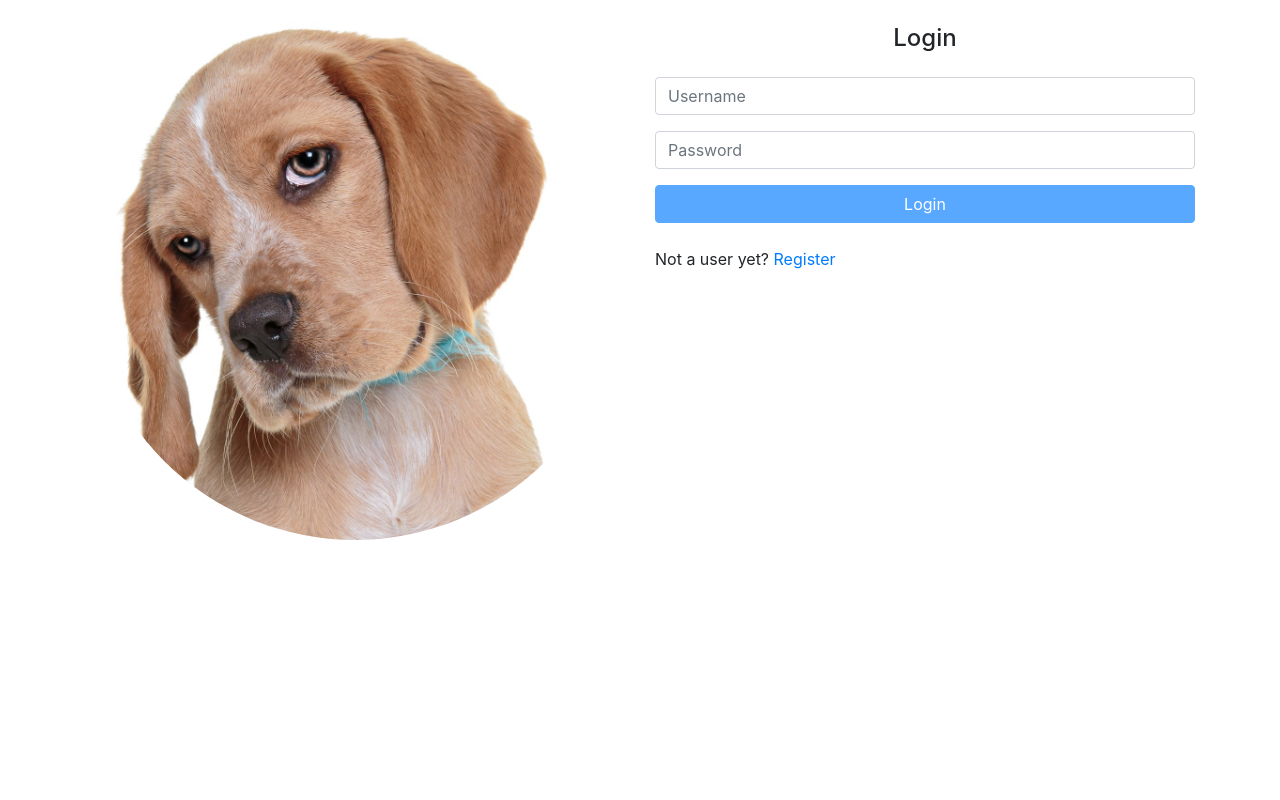
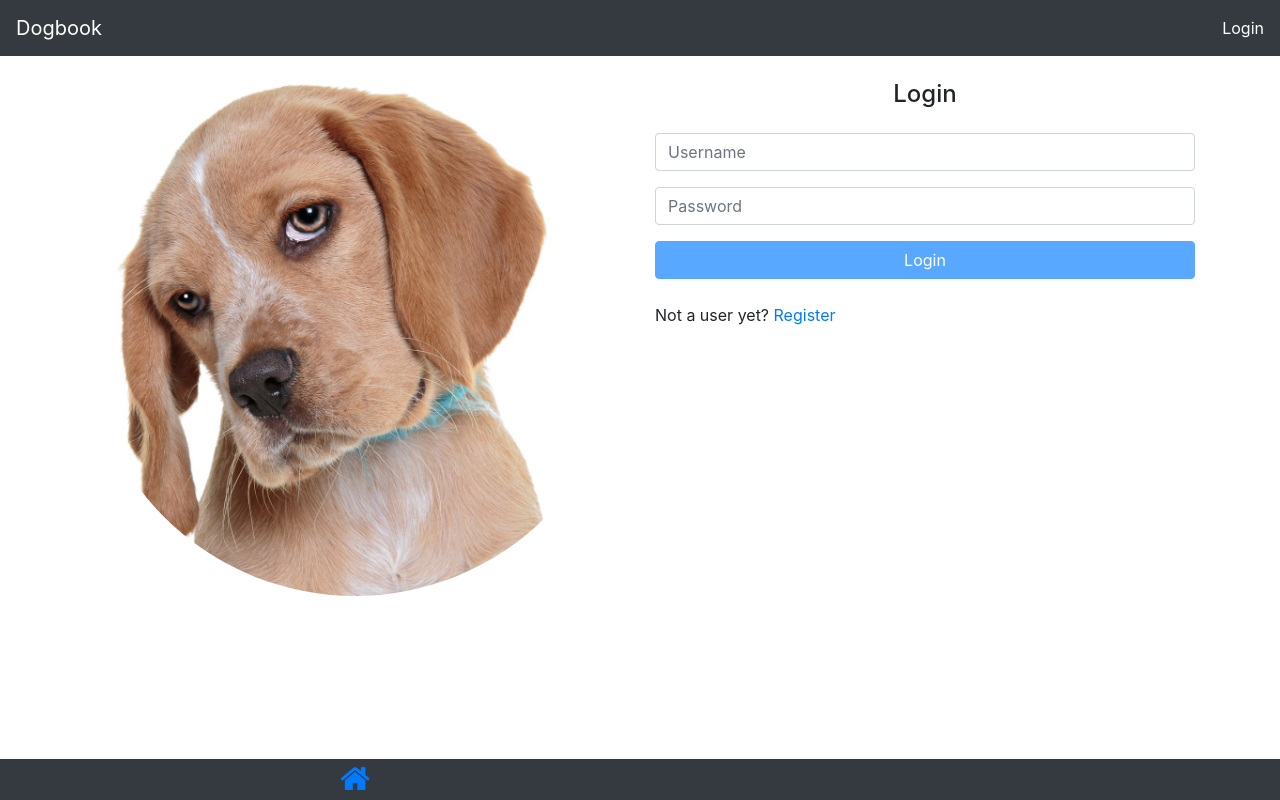
Before and after one commit to AdSoNaTuRaL/dogbook-angular, an Angular app in the folder dogbook/: page /home in a window 1280 px wide. Built offline with nearby package versions, Linux system fonts and the light colour scheme.

Commit message:
use header and footer component

```diff
--- a/dogbook/src/app/app.component.html
+++ b/dogbook/src/app/app.component.html
@@ -1 +1,3 @@
+<app-header></app-header>
 <router-outlet></router-outlet>
+<app-footer></app-footer>
```
